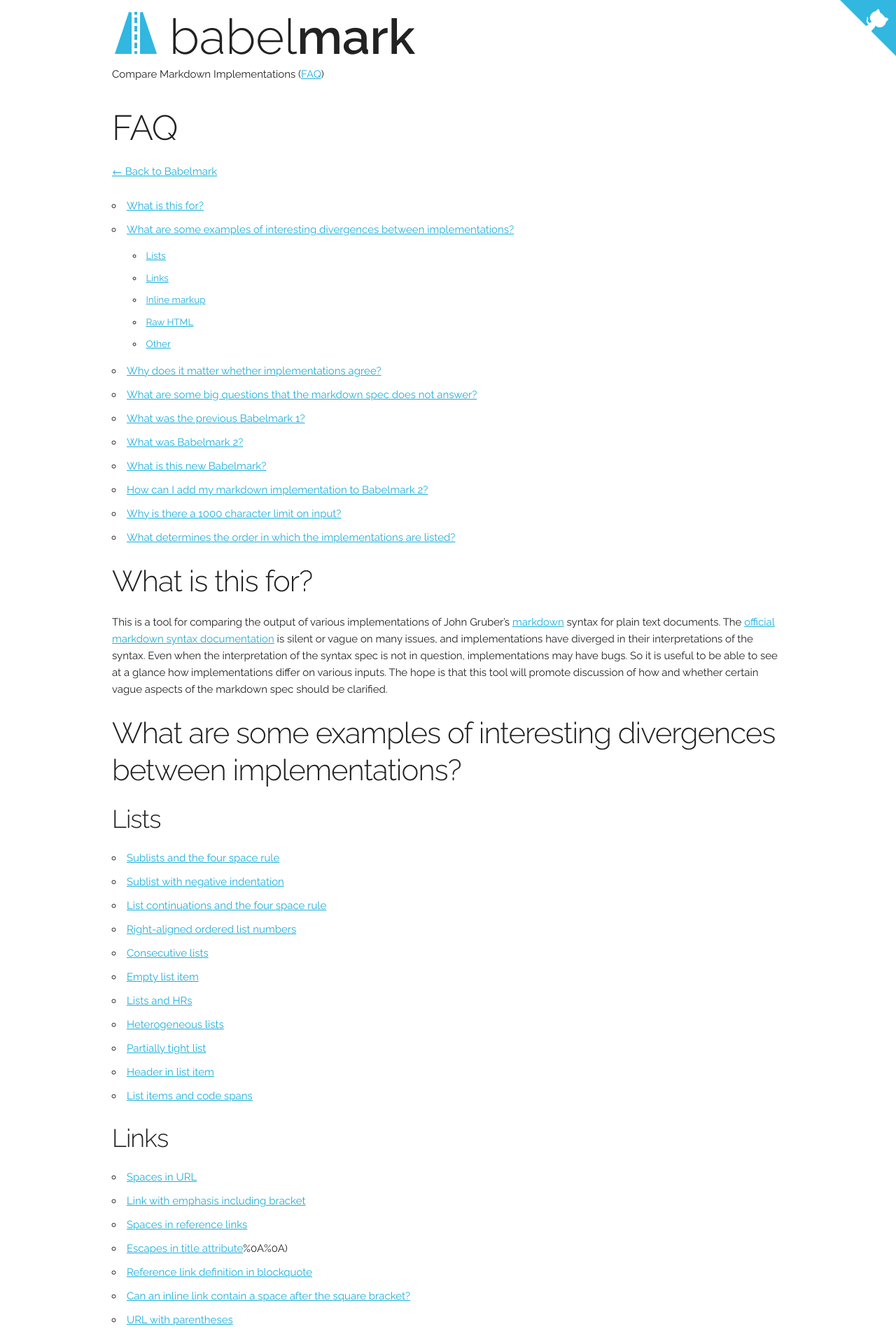
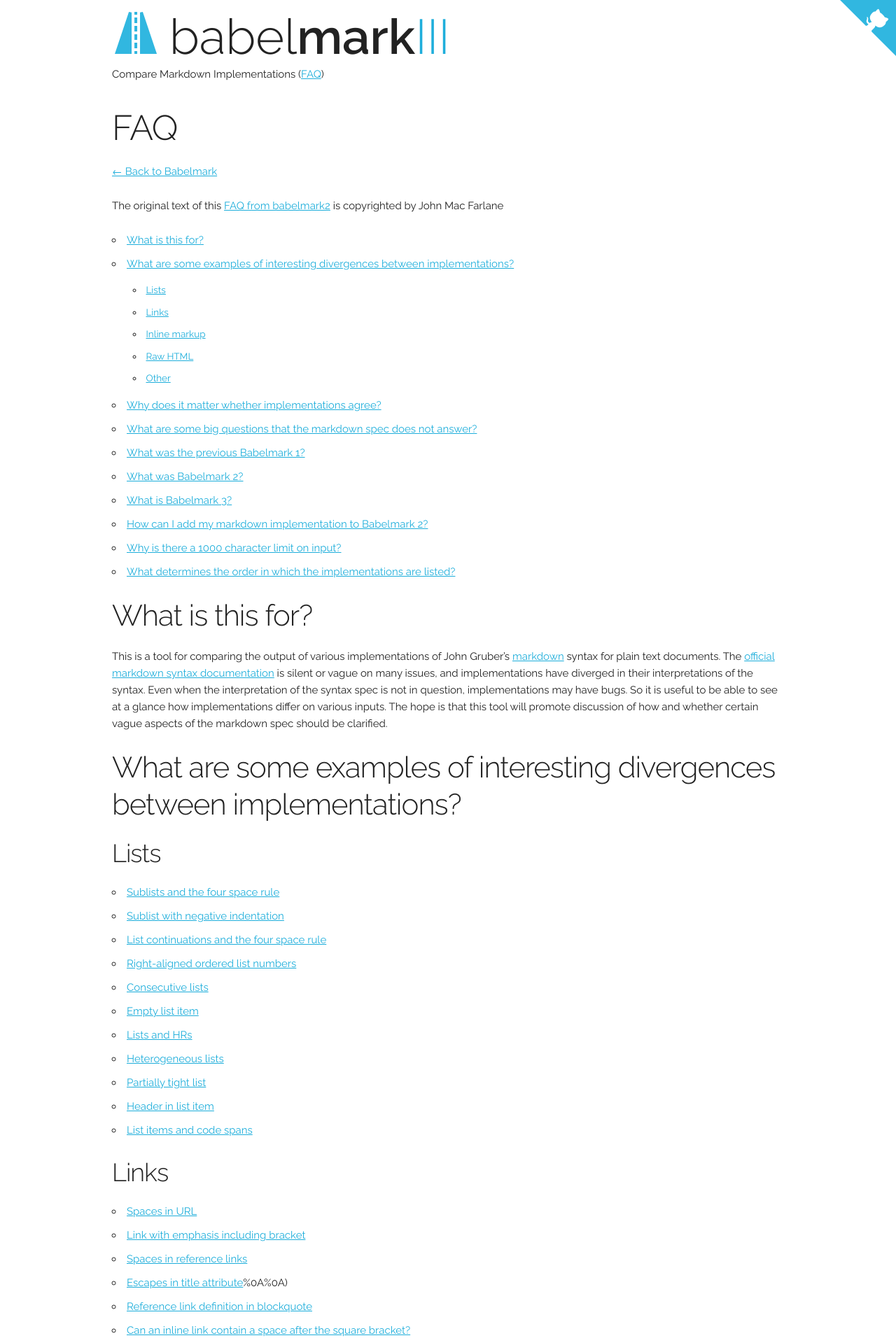
Before and after one commit to babelmark/babelmark.github.io, a Jekyll site: the page built from faq.md, in a window 1280 px wide. Shown: the top 1912 px of the page at 70% size. Built offline with Jekyll 4.4.1, drawn with Linux system fonts in a browser that asks for light colours; some of the changed text lies outside the part shown.

Commit message:
Update faq and site name

```diff
--- a/_includes/footer.html
+++ b/_includes/footer.html
@@ -1,5 +1,5 @@
 <div class="copyright">
-<span>(c) 2016 <a href="http://xoofx.com">Alexandre Mutel</a> and <a href="http://johnmacfarlane.net/">John Mac Farlane</a> - Logo flip by Chameleon Design from the <a href="https://thenounproject.com/">Noun Project</a></span>
+<span>(c) 2016 <a href="http://xoofx.com">Alexandre Mutel</a> - Logo flip by Chameleon Design from the <a href="https://thenounproject.com/">Noun Project</a></span>
 </div>
 <script>
   (function(i,s,o,g,r,a,m){i['GoogleAnalyticsObject']=r;i[r]=i[r]||function(){
--- a/_includes/header.html
+++ b/_includes/header.html
@@ -1,5 +1,5 @@
 <div class="row">
-	<div class="twelve columns"><span class="title"><a href="/">{% include babelmark.svg %} babel<strong>mark</strong></a></span>
+	<div class="twelve columns"><span class="title"><a href="/">{% include babelmark.svg %} babel<strong>mark</strong><span class="title-extra">III</span></a></span>
 		<p>Compare Markdown Implementations (<a href="/faq">FAQ</a>)</p>
 	</div>
 </div>
--- a/css/main.scss
+++ b/css/main.scss
@@ -44,6 +44,10 @@
   a, a:hover, a:link, a:visited, a:active {
 	color: #222;
 	text-decoration: none;
+	.title-extra
+	{
+	  color: #1EAEDB;
+	}
   }
 }
 
--- a/faq.md
+++ b/faq.md
@@ -7,6 +7,9 @@
 ===
 
 [← Back to Babelmark](/)
+
+The original text of this [FAQ from babelmark2](http://johnmacfarlane.net/babelmark2/faq.html) is copyrighted by John Mac Farlane
+
 
 -   [What is this for?](#what-is-this-for)
 -   [What are some examples of interesting divergences between
@@ -22,7 +25,7 @@
     answer?](#what-are-some-big-questions-that-the-markdown-spec-does-not-answer)
 -   [What was the previous Babelmark 1?](#what-was-the-previous-babelmark)
 -   [What was Babelmark 2?](#what-was-babelmark-2)
--   [What is this new Babelmark?](#what-is-this-new-babelmark)
+-   [What is Babelmark 3?](#what-is-babelmark-3)
 -   [How can I add my markdown implementation to Babelmark
     2?](#how-can-i-add-my-markdown-implementation-to-babelmark-2)
 -   [Why is there a 1000 character limit on
@@ -249,7 +252,7 @@
 Instead of asking the Babelmark maintainer to install all the converters on his server, and keep them up to date, we use a decentralized model. Each implementer provides a small “dingus server” that accepts textual input and returns HTML. Babelmark 2 queries these dingus servers asynchronously and combines their outputs into a page of results. This system puts the burden on implementers to keep their servers up to date.
 
 
-What is this new Babelmark?
+What is Babelmark 3?
 ---------------------------------------------
 
 This new version was developed by Alexandre Mutel and is using the same concept as Babelmark 2, by acting as a proxy to other markdown convert servers. The differences are:
```
